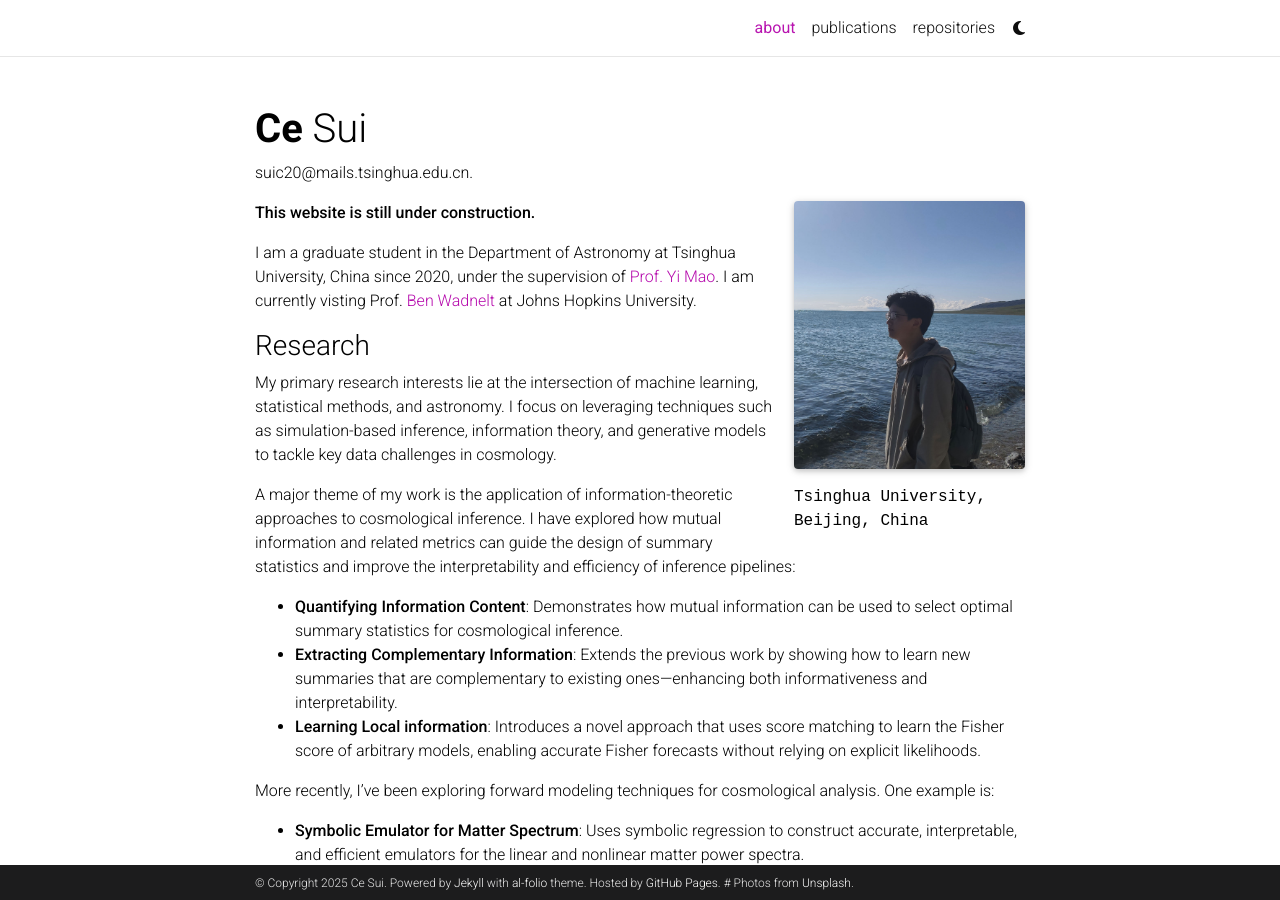
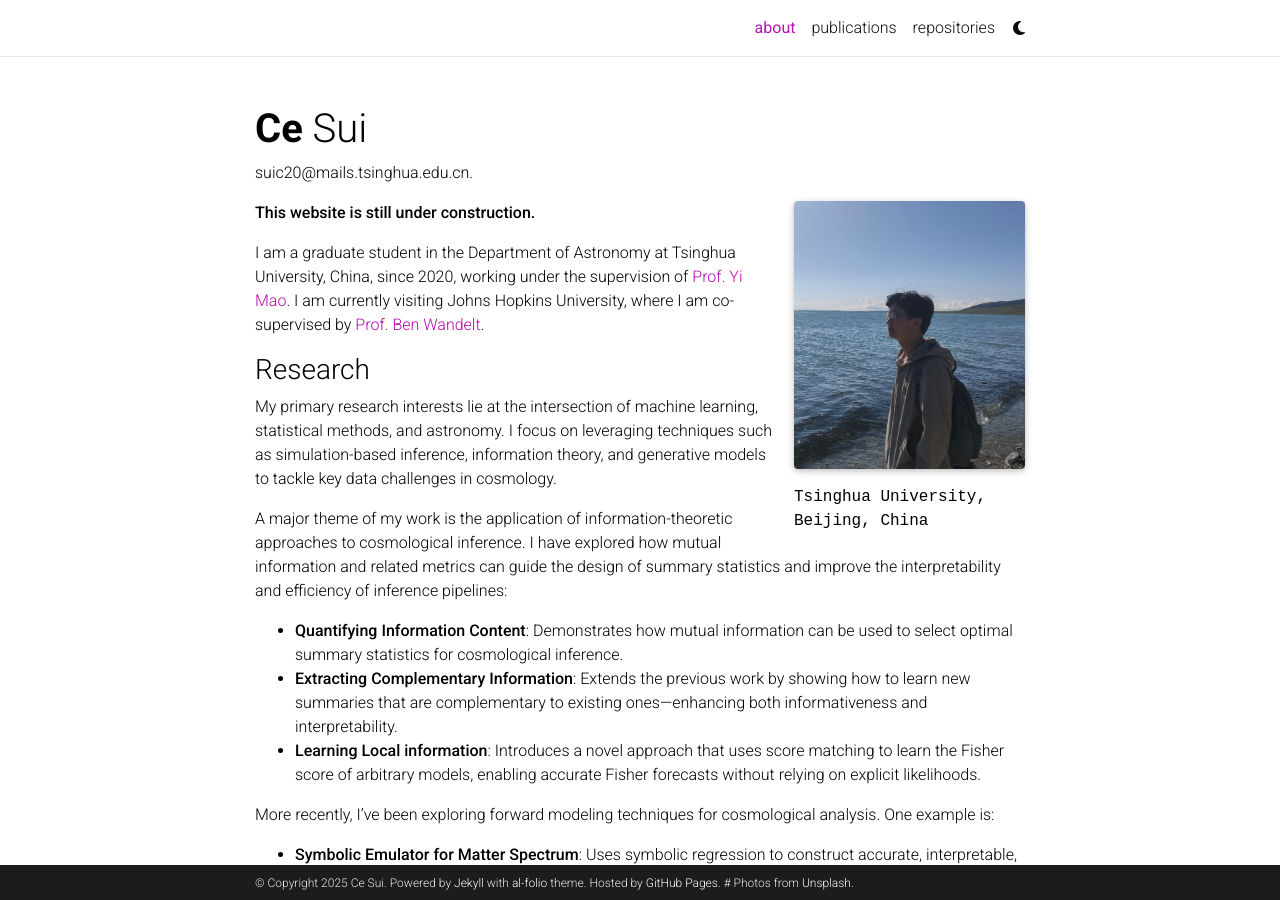
Before and after one commit to suicee/suicee.github.io, a Jekyll site: the page built from _pages/about.md, in a window 1280 px wide and 900 px high. Built offline with Jekyll 4.4.1, drawn with Linux system fonts in a browser that asks for light colours; full-size pictures stand in for the smaller copies a plugin makes; comment, search, counter and statistics services are not loaded; a style sheet for code colours, icons or effects is not loaded.

Commit message:
update fsm link

```diff
--- a/_pages/about.md
+++ b/_pages/about.md
@@ -18,7 +18,7 @@
 ---
 **This website is still under construction.**
 
-I am a graduate student in the Department of Astronomy at Tsinghua University, China since 2020, under the supervision of [Prof. Yi Mao](http://i.astro.tsinghua.edu.cn/~ymao/members/).  I am currently visting Prof. [Ben Wadnelt](https://benwandelt.org/) at Johns Hopkins University.
+I am a graduate student in the Department of Astronomy at Tsinghua University, China, since 2020, working under the supervision of [Prof. Yi Mao](http://i.astro.tsinghua.edu.cn/~ymao/members/). I am currently visiting Johns Hopkins University, where I am co-supervised by [Prof. Ben Wandelt](https://benwandelt.org/).
 
 ### Research
 
@@ -28,7 +28,7 @@
 
 * [**Quantifying Information Content**](https://arxiv.org/abs/2307.04994): Demonstrates how mutual information can be used to select optimal summary statistics for cosmological inference.
 * [**Extracting Complementary Information**](https://arxiv.org/abs/2410.07548): Extends the previous work by showing how to learn new summaries that are complementary to existing ones—enhancing both informativeness and interpretability.
-* [**Learning Local information**](https://github.com/suicee/FisherScoreMatching): Introduces a novel approach that uses score matching to learn the Fisher score of arbitrary models, enabling accurate Fisher forecasts without relying on explicit likelihoods.
+* [**Learning Local information**](https://arxiv.org/abs/2507.07833): Introduces a novel approach that uses score matching to learn the Fisher score of arbitrary models, enabling accurate Fisher forecasts without relying on explicit likelihoods.
 
 More recently, I’ve been exploring forward modeling techniques for cosmological analysis. One example is:
 
```
